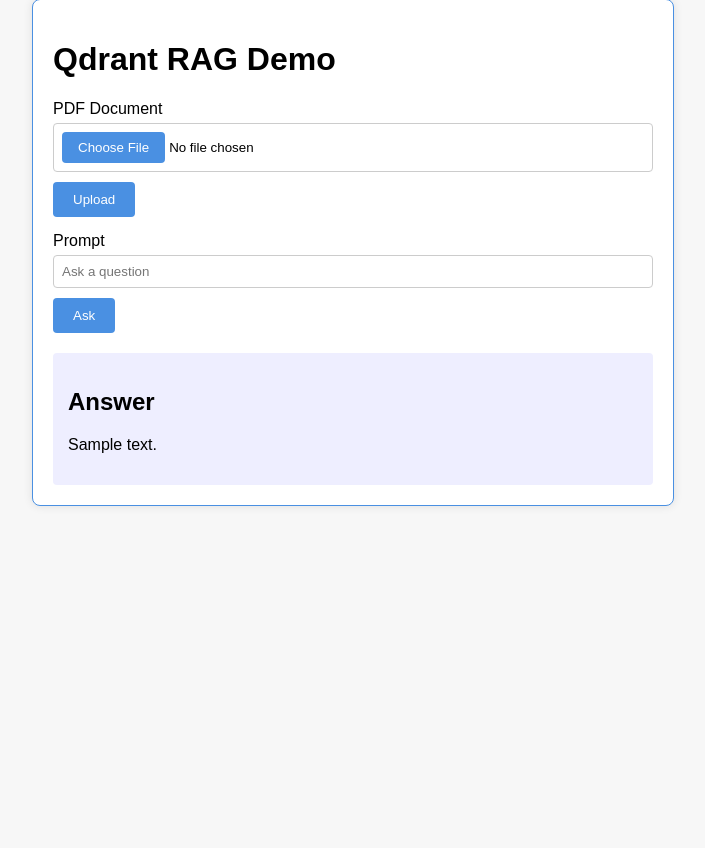
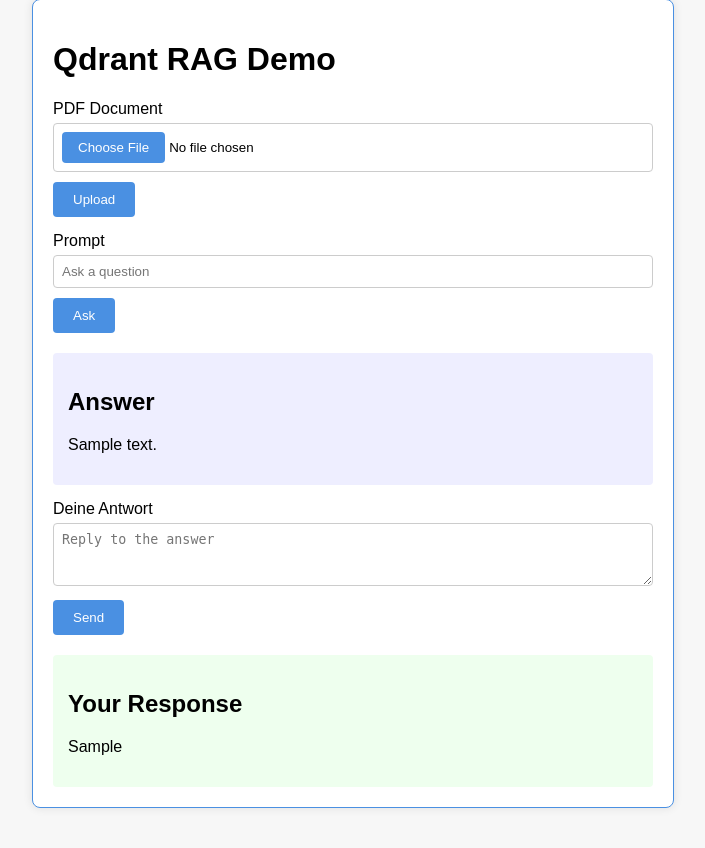
Before and after one commit to bennyhandball/Datenbanken, a Flask app: template templates/index.html in a window 1280 px wide. Shown: the part 41-889 px from the top of the page, without its empty margins (287-992 px from the left). Before the commit the page ends 547 px from the top, so only its background shows below. Run offline with Flask 3, Linux system fonts and the light colour scheme; the template is opened without the code that fills it: most values are stand-ins (such as "Sample title", 1, 10 or a date in 2020).

Commit message:
Add response input form

```diff
--- a/app.py
+++ b/app.py
@@ -54,5 +54,12 @@
     return render_template("index.html", answer=answer, error=error)
 
 
+@app.route("/respond", methods=["POST"])
+def respond():
+    answer = request.form.get("answer", "")
+    user_response = request.form.get("response", "")
+    return render_template("index.html", answer=answer, user_response=user_response, error=None)
+
+
 if __name__ == "__main__":
     app.run(debug=True)
--- a/static/style.css
+++ b/static/style.css
@@ -79,3 +79,20 @@
     border-radius: 4px;
     border: 1px solid #ebccd1;
 }
+
+textarea {
+    width: 100%;
+    padding: 8px;
+    margin-bottom: 10px;
+    box-sizing: border-box;
+    border: 1px solid #ccc;
+    border-radius: 4px;
+    resize: vertical;
+}
+
+.user-response {
+    margin-top: 20px;
+    background: #efe;
+    padding: 15px;
+    border-radius: 4px;
+}
--- a/templates/index.html
+++ b/templates/index.html
@@ -31,6 +31,18 @@
         <h2>Answer</h2>
         <p>{{ answer }}</p>
     </div>
+    <form method="post" action="{{ url_for('respond') }}" class="response-form">
+        <input type="hidden" name="answer" value="{{ answer }}">
+        <label for="response">Deine Antwort</label>
+        <textarea name="response" id="response" rows="3" placeholder="Reply to the answer" required></textarea>
+        <button type="submit">Send</button>
+    </form>
+    {% endif %}
+    {% if user_response %}
+    <div class="user-response">
+        <h2>Your Response</h2>
+        <p>{{ user_response }}</p>
+    </div>
     {% endif %}
 </div>
 </body>
```
Also changed, not shown: README.md.
